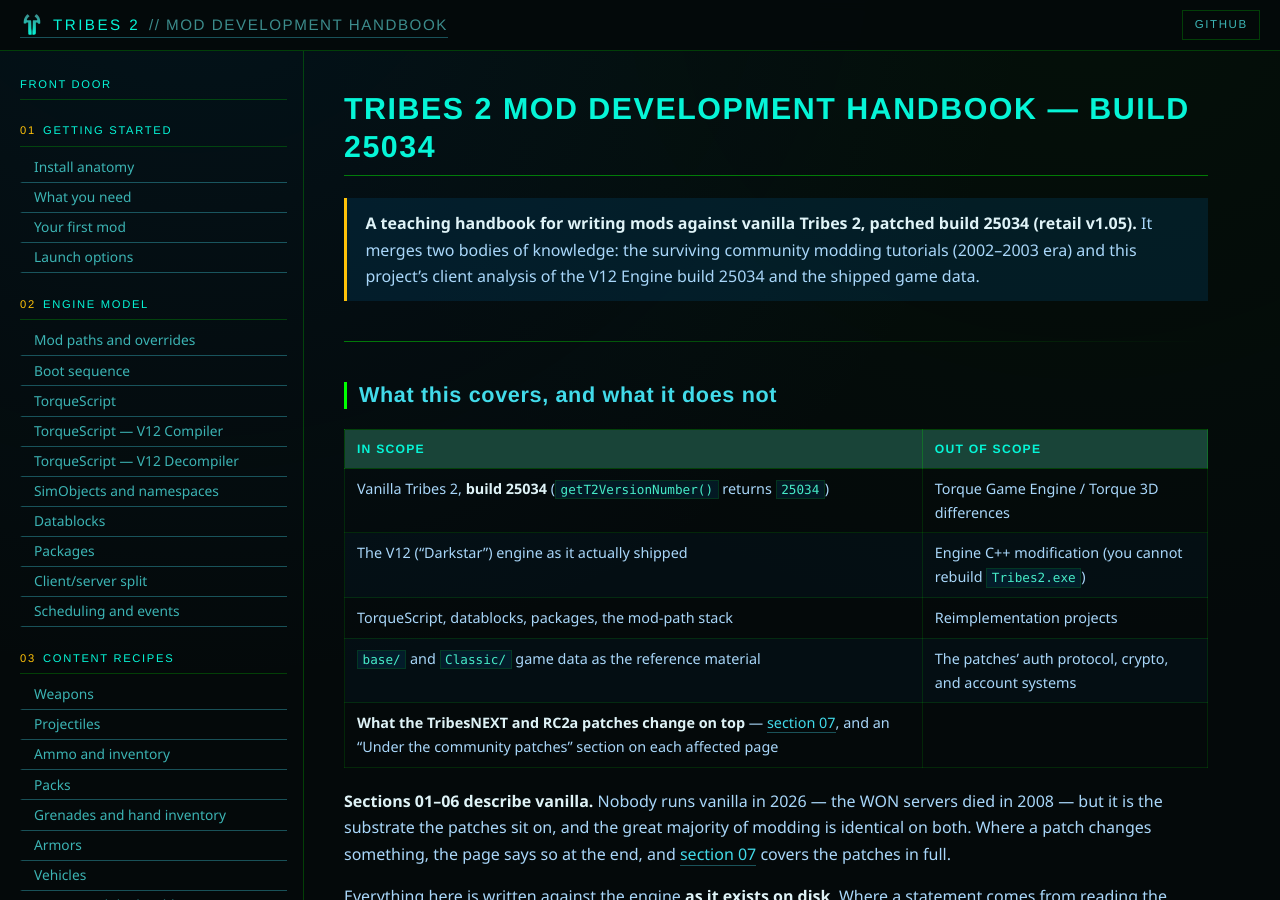
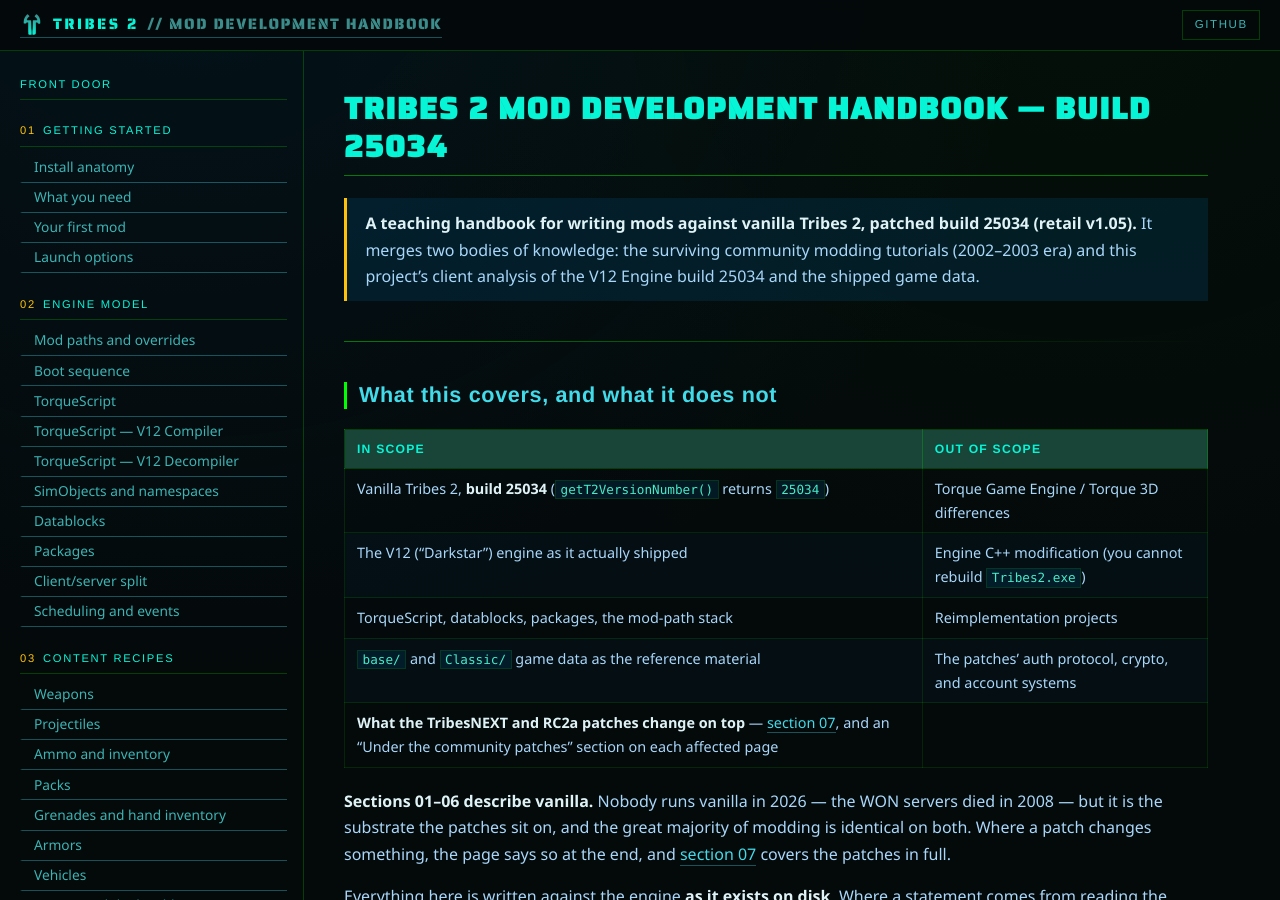
Before and after one commit to Tribes2-Community/mod-doc, a Jekyll site: the page built from README.md, in a window 1280 px wide and 900 px high. Built offline with Jekyll 4.4.1, drawn with Linux system fonts in a browser that asks for light colours; our own code applies the rules of GitHub Pages for plain Markdown files.

Commit message:
Set the handbook titles in Saira Stencil One
Scoped deliberately to the titles: the masthead brand and the page h1. It is
applied through a new $font-title rather than $font-display, which also drives
h2-h6, the sidebar and the nav -- a stencil face across every heading in a long
technical document would cost more in readability than it gains.

Self-hosted rather than loaded from Google Fonts, so the site makes no
third-party request and keeps working where that host is blocked. SIL OFL, with
the notice in assets/fonts/OFL.txt. Latin and latin-ext are separate subsets
under their unicode-range, so a page only fetches the accented glyphs if it
uses them.

Co-Authored-By: Claude Opus 5 <noreply@anthropic.com>

```diff
--- a/assets/css/style.scss
+++ b/assets/css/style.scss
@@ -58,6 +58,34 @@ $content-max: 54rem;
 // Tribes 2 ships Univers (body) and Sui Generis (display). Neither is
 // redistributable, so these are system stacks chosen to sit in the same
 // register: condensed geometric for display, humanist for body.
+// Saira Stencil One, self-hosted so the site makes no third-party request and
+// keeps working where Google Fonts is blocked. SIL OFL; see assets/fonts/OFL.txt.
+// Single weight (400) -- it is used only for titles, never for running text.
+@font-face {
+  font-family: "Saira Stencil One";
+  font-style: normal;
+  font-weight: 400;
+  font-display: swap;
+  src: url("../fonts/saira-stencil-one-latin.woff2") format("woff2");
+  unicode-range: U+0000-00FF, U+0131, U+0152-0153, U+02BB-02BC, U+02C6, U+02DA,
+    U+02DC, U+0304, U+0308, U+0329, U+2000-206F, U+20AC, U+2122, U+2191, U+2193,
+    U+2212, U+2215, U+FEFF, U+FFFD;
+}
+
+@font-face {
+  font-family: "Saira Stencil One";
+  font-style: normal;
+  font-weight: 400;
+  font-display: swap;
+  src: url("../fonts/saira-stencil-one-latin-ext.woff2") format("woff2");
+  unicode-range: U+0100-02BA, U+02BD-02C5, U+02C7-02CC, U+02CE-02D7, U+02DD-02FF,
+    U+0304, U+0308, U+0329, U+1D00-1DBF, U+1E00-1E9F, U+1EF2-1EFF, U+2020,
+    U+20A0-20AB, U+20AD-20C0, U+2113, U+2C60-2C7F, U+A720-A7FF;
+}
+
+// Titles only: the masthead brand and the page h1.
+$font-title:   "Saira Stencil One", "Eurostile", "Michroma", sans-serif;
+
 $font-display: "Eurostile", "Bank Gothic", "Michroma", "Agency FB",
                "Franklin Gothic Medium", "Oswald", "Roboto Condensed",
                "Segoe UI Semibold", system-ui, sans-serif;
@@ -108,7 +136,7 @@ body {
     display: inline-flex;
     align-items: center;
     gap: 0.55rem;
-    font-family: $font-display;
+    font-family: $font-title;
     font-size: 0.95rem;
     letter-spacing: 0.16em;
     text-transform: uppercase;
@@ -241,6 +269,7 @@ h1, h2, h3, h4, h5, h6 {
 }
 
 h1 {
+  font-family: $font-title;
   font-size: 1.9rem;
   margin-top: 0.4rem;
   padding-bottom: 0.6rem;
```
Also changed, not shown: assets/fonts/OFL.txt (added, +8 -0 lines), assets/fonts/saira-stencil-one-latin-ext.woff2 (added), assets/fonts/saira-stencil-one-latin.woff2 (added).
